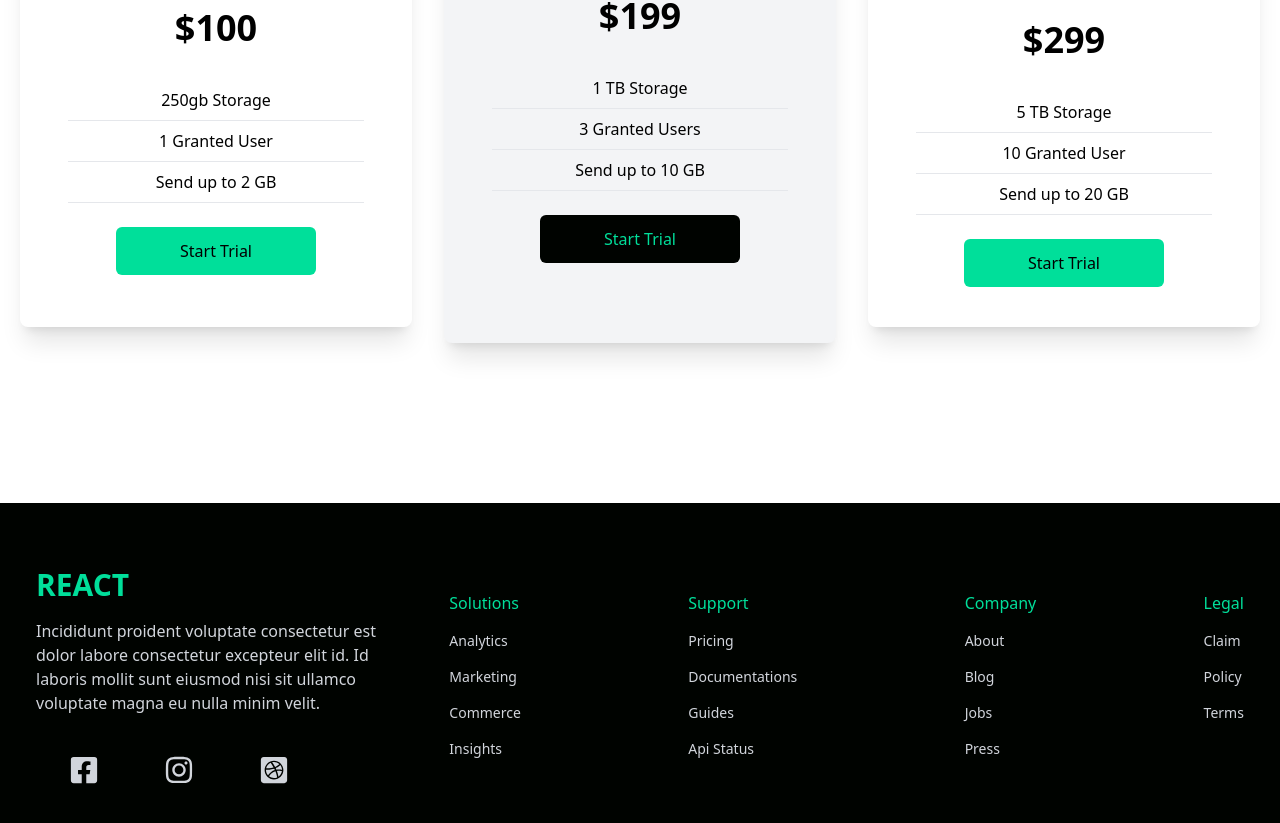
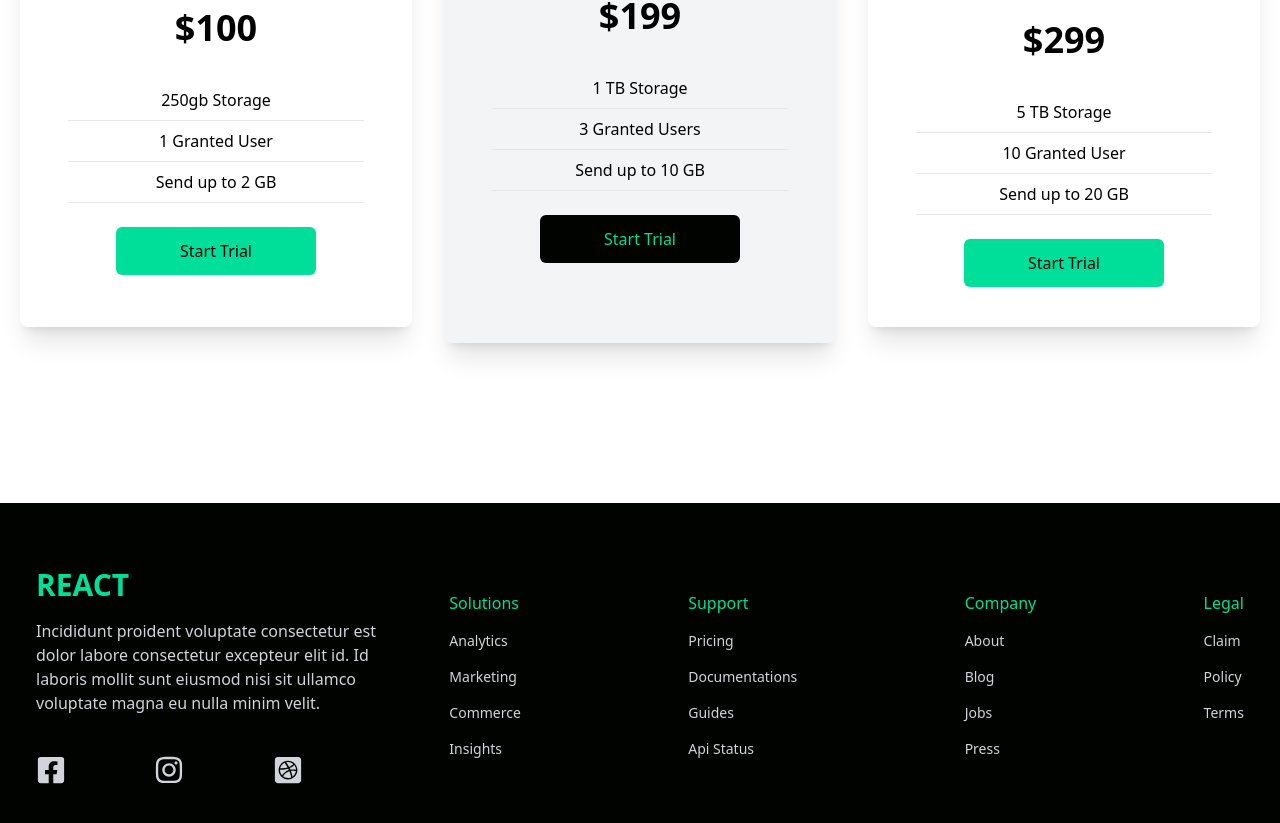
Before and after one commit to alaaobed88/data-analytics, a React (Create React App) app: page / in a window 1280 px wide. Shown: the part 1907-2730 px from the top of the page. Built offline with nearby package versions, Linux system fonts and the light colour scheme.

Commit message:
fixed some width bugs for footer

```diff
--- a/src/components/Footer.js
+++ b/src/components/Footer.js
@@ -14,7 +14,7 @@ const Footer = () => {
           excepteur elit id. Id laboris mollit sunt eiusmod nisi sit ullamco
           voluptate magna eu nulla minim velit.
         </p>
-        <div className="flex md:w-[75%] justify-around my-6">
+        <div className="flex md:w-[70%] justify-between my-6">
           <FaFacebookSquare size={30} />
           <FaInstagram size={30} />
           <FaDribbbleSquare size={30} />
```
